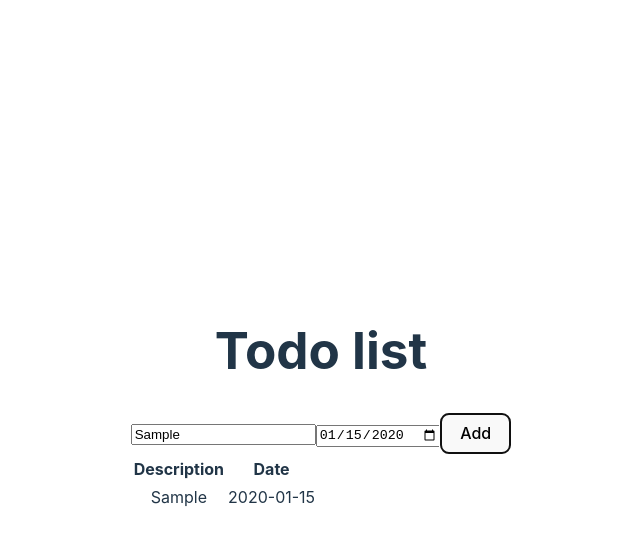
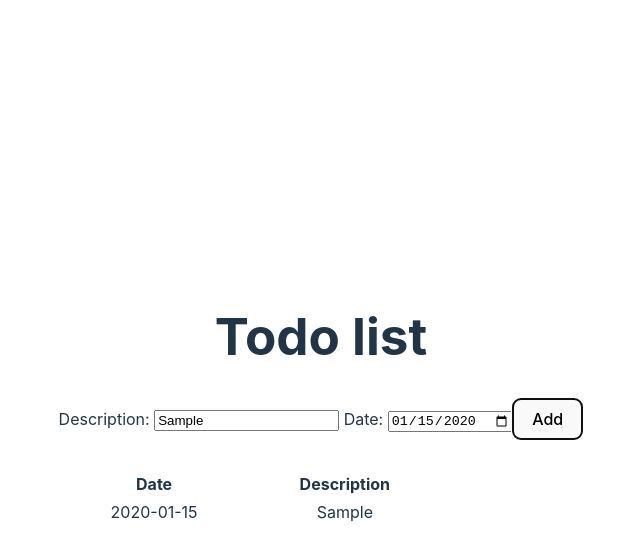
Before and after one commit to pr0fix/todolist, a React (Vite) app: page / in a window 1280 px wide. Both pictures are taken after typing "Sample", "2020-01-15" into the empty fields and a click on the button "Add". Shown: the top 558 px of the page, without its empty margins (319-959 px from the left). Built offline with nearby package versions, Linux system fonts and the light colour scheme.

Commit message:
Second commit

```diff
--- a/src/Todolist.jsx
+++ b/src/Todolist.jsx
@@ -5,24 +5,24 @@ export default function Todolist() { // component
   //states
   const [todos, setTodos] = useState([]);
   const [todo, setTodo] = useState({ description: "", date: "" });
+  const [isEmpty, setIsEmpty] = useState(false);
 
   //functions
   const handleInputChanged = (e) => {
     // setTodo({...todo, description : e.target.value});
     setTodo({ ...todo, [e.target.name]: e.target.value });
-
   }
 
   const addTodo = () => {
     setTodos([...todos, todo]);
+    setIsEmpty(true);
   }
 
   const itemRows = todos.map((todo, index) =>
     <Fragment>
-      <tr><th>Description</th><th>Date</th></tr>
       <tr key={index}>
+        <td>{todo.date}</td>
         <td>{todo.description}</td>
-        <td>{todo.date}</td>
       </tr>
     </Fragment>
   )
@@ -31,13 +31,19 @@ export default function Todolist() { // component
   return (
     <Fragment>
       <h1>Todo list</h1>
-      <input
+
+      <label htmlFor="description">Description: </label>
+      <input id="description"
         type="text"
         name="description"
         value={todo.description}
         onChange={handleInputChanged}
       />
-      <input type="date"
+
+      <label htmlFor="date">  Date: </label>
+      <input
+        id="date"
+        type="date"
         name="date"
         value={todo.date}
         onChange={handleInputChanged}
@@ -46,11 +52,15 @@ export default function Todolist() { // component
         Add
       </button>
 
-      <table>
-        <tbody>
-          {itemRows}
-        </tbody>
-      </table>
+      {isEmpty ?
+        <table>
+          <tbody>
+            <tr><th>Date</th><th>Description</th></tr>
+            {itemRows}
+          </tbody>
+        </table> :
+        <p>No tasks...</p>}
+
     </Fragment>
   )
 
--- a/src/index.css
+++ b/src/index.css
@@ -19,6 +19,7 @@ a {
   color: #646cff;
   text-decoration: inherit;
 }
+
 a:hover {
   color: #535bf2;
 }
@@ -47,9 +48,11 @@ button {
   cursor: pointer;
   transition: border-color 0.25s;
 }
+
 button:hover {
   border-color: #646cff;
 }
+
 button:focus,
 button:focus-visible {
   outline: 4px auto -webkit-focus-ring-color;
@@ -60,10 +63,27 @@ button:focus-visible {
     color: #213547;
     background-color: #ffffff;
   }
+
   a:hover {
     color: #747bff;
   }
+
   button {
     background-color: #f9f9f9;
   }
 }
+
+table {
+display: flex;
+}
+
+td,
+tr,
+th {
+  padding-left: 50px;
+  padding-right: 50px;
+}
+
+th {
+  padding-top: 30px;
+}
```
